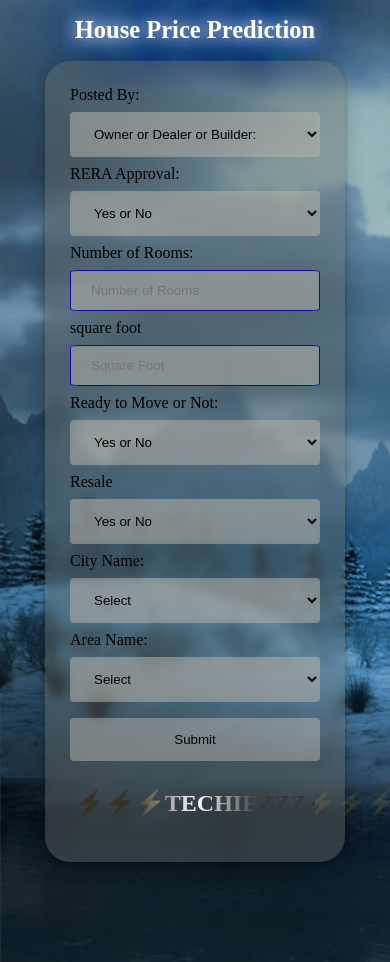
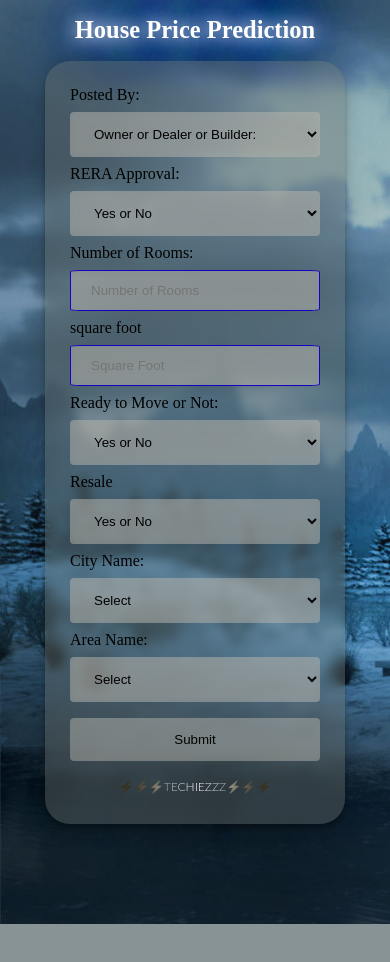
Before and after one commit to digeesh038/house, a Flask app: page / in a window 390 px wide. After the commit the page ends 924 px from the top, so only its background shows below. Run offline with Flask 2, Linux system fonts and the light colour scheme.

Commit message:
first commit

```diff
--- a/static/style.css
+++ b/static/style.css
@@ -208,5 +208,24 @@ shimmer {
         text-shadow: 0 0 20px #fff, 0 0 30px #2347e9, 0 0 40px #2390d3, 0 0 50px #153e77, 0 0 60px #27668d, 0 0 70px #105c6d, 0 0 80px #2c0460;
       }
     }
+    .shimmer {
+      font-family: "Lato";
+      font-weight: 300;
+      font-size: 12px;
+      margin:20 auto;
+  /*     padding: 0 140px 0 0; */
+      margin-bottom: 0;
+      -webkit-animation-duration: none;
+  animation-duration: none;
+  -webkit-animation-fill-mode: none;
+  animation-fill-mode: none;
+    }
 
   }
+
+  .noanimated {
+  -webkit-animation-duration: none;
+  animation-duration: none;
+  -webkit-animation-fill-mode: none;
+  animation-fill-mode: none;
+  }
```
